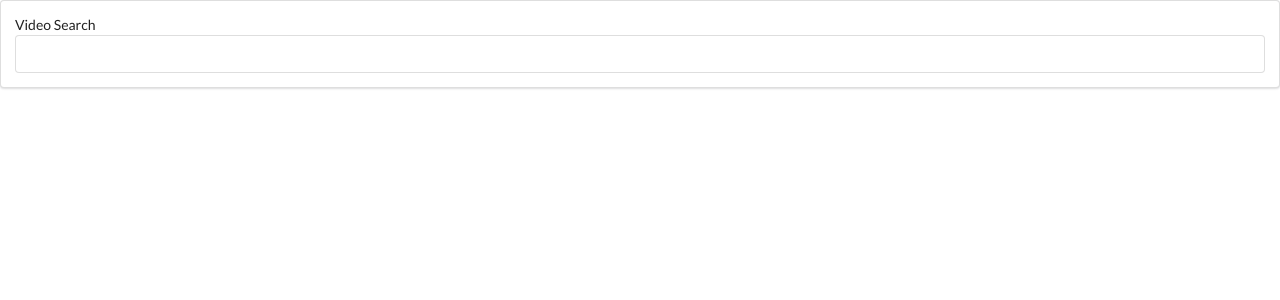
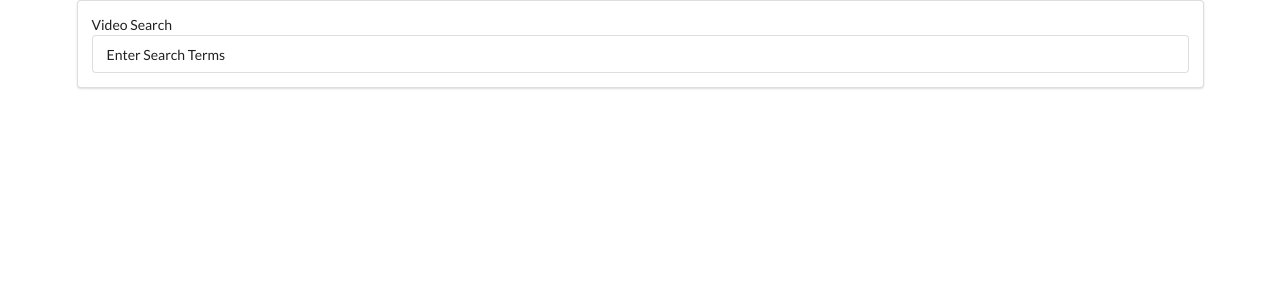
Before and after one commit to treygrr/React---Section-4, a React (Create React App) app in the folder videos/: page / in a window 1280 px wide. Shown: the top 300 px of the page. Built offline with nearby package versions, Linux system fonts and the light colour scheme.

Commit message:
Lesson 112: Handling Form Submittal

```diff
--- a/videos/src/components/App.js
+++ b/videos/src/components/App.js
@@ -4,7 +4,7 @@ import SearchBar from './SearchBar';
 class App extends React.Component {
     render () {
         return (
-            <div>
+            <div className="ui container">
                 <SearchBar/>
             </div>
         );
--- a/videos/src/components/SearchBar.js
+++ b/videos/src/components/SearchBar.js
@@ -1,12 +1,34 @@
 import React from 'react';
 
 class SearchBar extends React.Component {
+    constructor(props) {
+        super(props);
+        this.state = { term: 'Enter Search Terms' }
+    }
+
+    onInputChange = (event) => {
+        this.setState({ term : event.target.value});
+    }
+
+    onFormSubmit = (event) => {
+        event.preventDefault();
+
+        // TODO: Make sure we call -- callbacck from parent component
+    }
+
     render() {
         return (
             <div className="search-bar ui segment">
-                <form className="ui form">
+                <form
+                className="ui form"
+                onSubmit={this.onFormSubmit}>
                     <label>Video Search</label>
-                    <input type="text" className=""></input>
+                    <input
+                        type="text"
+                        value={this.state.term}
+                        className=""
+                        onChange={this.onInputChange}
+                        ></input>
                 </form>
             </div>
         );
```
